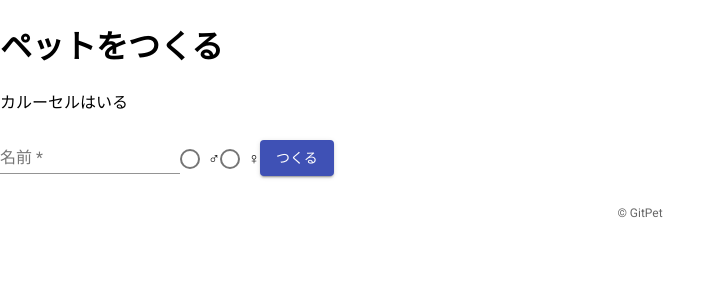
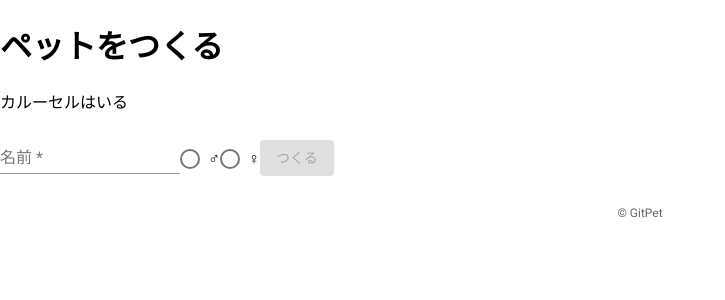
Before and after one commit to TatsuyaSSK/angular-firebase-example, an Angular app: page /create in a window 1280 px wide. Shown: the top 300 px of the page, without its empty margins (0-725 px from the left). Built offline with nearby package versions, Linux system fonts and the light colour scheme.

Commit message:
feat(button) validation追加

```diff
--- a/src/app/create/create/create.component.html
+++ b/src/app/create/create/create.component.html
@@ -2,7 +2,7 @@
 
 <p>カルーセルはいる</p>
 
-<form [formGroup] = "form">
+<form [formGroup] = "form" (ngSubmit) = "submit()">
   <mat-form-field>
     <mat-label>名前</mat-label>
     <input formControlName="name" placeholder="テスト太郎" type="text" matInput autocomplete="off">
@@ -12,5 +12,5 @@
     <mat-radio-button value="female">♀</mat-radio-button>
   </mat-radio-group>
 
-  <button mat-raised-button color="primary">つくる</button>
+  <button [disabled]="form.invalid" mat-raised-button color="primary">つくる</button>
 </form>
--- a/src/app/create/create/create.component.ts
+++ b/src/app/create/create/create.component.ts
@@ -26,4 +26,8 @@ export class CreateComponent implements OnInit {
   ngOnInit(): void {
   }
 
+  submit(){
+    console.log(this.form.value);
+  }
+
 }
```
